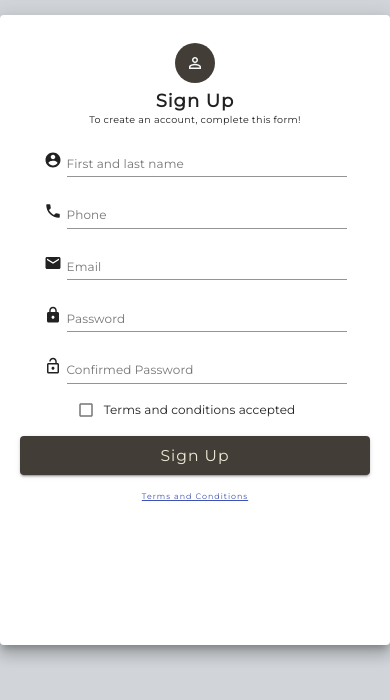
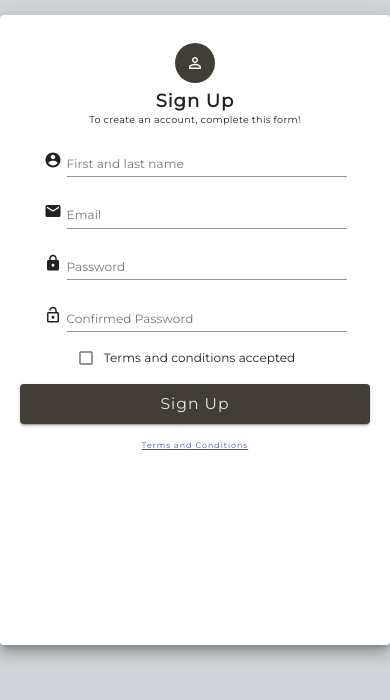
Before and after one commit to MAbdurahman/react-register-form-example, a React (Create React App) app: page / in a window 390 px wide. Shown: the top 700 px of the page. Built offline with nearby package versions, Linux system fonts and the light colour scheme.

Commit message:
Remove phone textField from SignUp.jsx

```diff
--- a/src/components/sign-up/SignUp.jsx
+++ b/src/components/sign-up/SignUp.jsx
@@ -34,7 +34,7 @@ export default function SignUp() {
 
                />
             </Grid>
-            <Grid className={classes.signup__textFieldContainer}>
+            {/* <Grid className={classes.signup__textFieldContainer}>
                <PhoneIcon className={classes.signup__textFieldIcon} />
                <TextField
                   className={classes.signup__textFieldStyle}
@@ -42,7 +42,7 @@ export default function SignUp() {
                   // id="input-with-icon-grid"
                   label='Phone'
                />
-            </Grid>
+            </Grid> */}
             <Grid className={classes.signup__textFieldContainer}>
                <EmailIcon className={classes.signup__textFieldIcon} />
                <TextField
```
